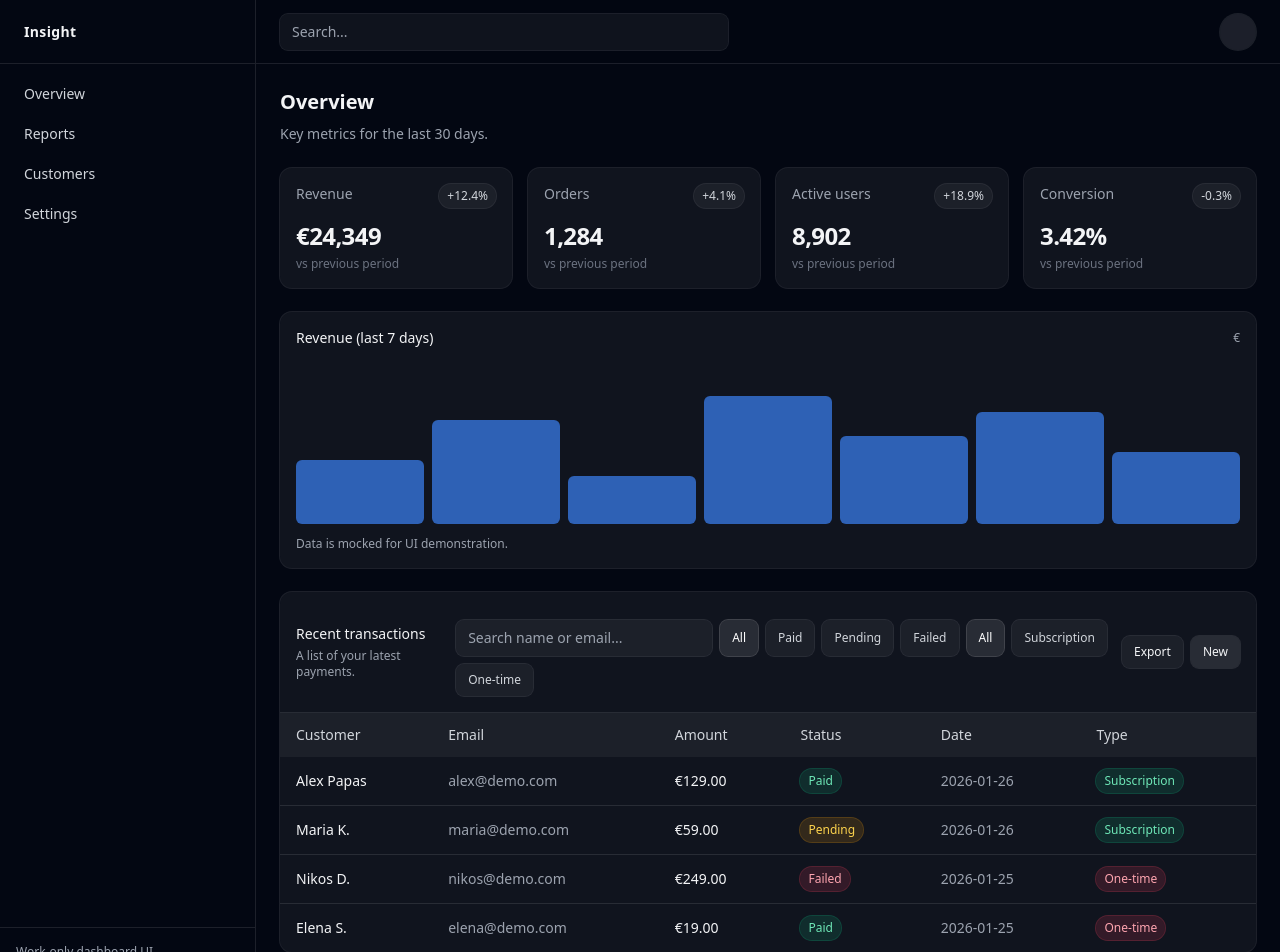
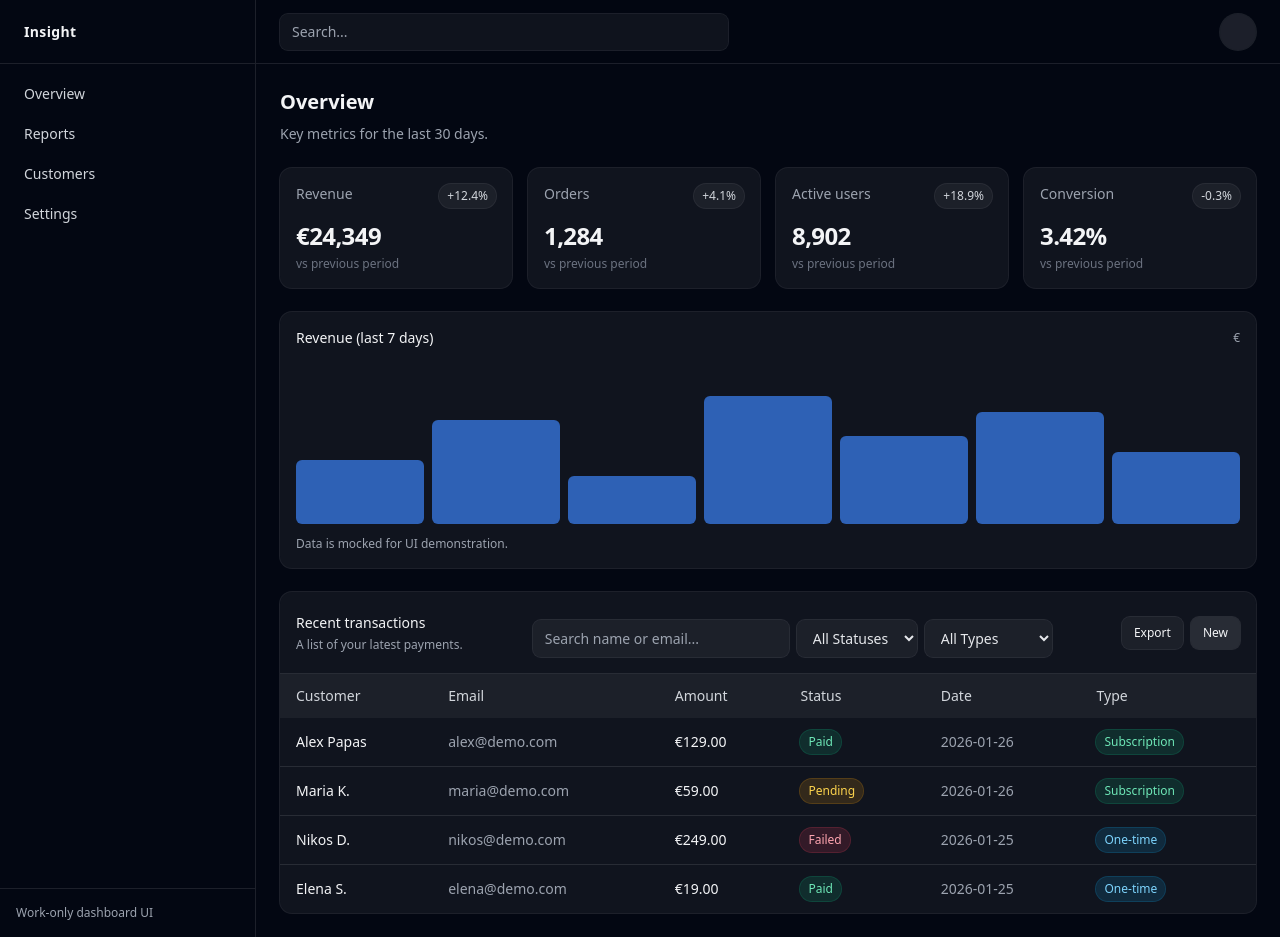
Before and after one commit to Arva96/portfolio-ui-dashboard, a React (Vite) app: page / in a window 1280 px wide. Shown: the top 952 px of the page. Built offline with nearby package versions, Linux system fonts and the light colour scheme.

Commit message:
Extract badge component and refactor table badges

```diff
--- a/src/App.jsx
+++ b/src/App.jsx
@@ -1,4 +1,5 @@
 import { useEffect, useState } from "react"
+import Badge from "./components/badge";
 
 export default function App() {
   const [transactions, setTransactions] = useState([])
@@ -153,38 +154,25 @@ useEffect(() => {
                placeholder:text-gray-400 ring-1 ring-white/10 focus:outline-none
                focus:ring-2 focus:ring-sky-500/50"
   />
-  {["All", "Paid", "Pending", "Failed"].map((s) => {
-    const active = statusFilter === s
-    return (
-      <button
-        key={s}
-        onClick={() => setStatusFilter(s)}
-        className={`text-xs rounded-lg px-3 py-2 ring-1 transition ${
-          active
-            ? "bg-white/10 text-white ring-white/20"
-            : "bg-white/5 text-gray-300 ring-white/10 hover:bg-white/10"
-        }`}
-      >
-        {s}
-      </button>
-    )
-  })}
-  {["All", "Subscription", "One-time"].map((t) => {
-    const active = typeFilter === t
-    return (
-      <button
-        key={t}
-        onClick={() => {console.log("typeFilter ->", t); setTypeFilter(t)}}
-        className={`text-xs rounded-lg px-3 py-2 ring-1 transition ${
-          active
-            ? "bg-white/10 text-white ring-white/20"
-            : "bg-white/5 text-gray-300 ring-white/10 hover:bg-white/10"
-        }`}
-      >
-        {t}
-      </button>
-    )
-  })}
+
+      <select value={statusFilter} onChange={(s) => setStatusFilter(s.target.value)} className="rounded-lg bg-white/5 text-gray-200 ring-1 ring-white/10 px-3 py-2 text-sm outline-none">
+        <option value="All" className="bg-gray-900">All Statuses</option>
+        <option value="Paid" className="bg-gray-900">Paid</option>
+        <option value="Pending" className="bg-gray-900">Pending</option>
+        <option value="Failed" className="bg-gray-900">Failed</option>
+        <option value="Unknown" className="bg-gray-900">Unknown</option>
+
+      </select>
+
+      <select value={typeFilter} onChange={(s) => setTypeFilter(s.target.value)} className="rounded-lg bg-white/5 text-gray-200 ring-1 ring-white/10 px-3 py-2 text-sm outline-none">
+        <option value="All" className="bg-gray-900">All Types</option>
+        <option value="Subscription" className="bg-gray-900">Subscription</option>
+        <option value="One-time" className="bg-gray-900">One Time</option>
+
+      </select>
+
+
+
 </div>
 
 
@@ -238,19 +226,6 @@ useEffect(() => {
 
   </tr>
 ): ( filteredTransactions.map((tx, idx) => {
-    const statusBadge =
-      tx.status === "Paid"
-        ? "bg-emerald-500/15 text-emerald-300 ring-emerald-500/30"
-        : tx.status === "Pending"
-        ? "bg-amber-500/15 text-amber-300 ring-amber-500/30"
-        : tx.status === "Failed"
-        ? "bg-rose-500/15 text-rose-300 ring-rose-500/30"
-        : "bg-white/10 text-gray-200 ring-white/20"
-
-      const typeBadge =
-        tx.type === "Subscription"
-        ? "bg-emerald-500/15 text-emerald-300 ring-emerald-500/30"
-        : "bg-rose-500/15 text-rose-300 ring-rose-500/30"
 
     return (
       <tr key={idx} className="hover:bg-white/5">
@@ -258,15 +233,11 @@ useEffect(() => {
         <td className="px-4 py-3 text-gray-400">{tx.email}</td>
         <td className="px-4 py-3">{tx.amount}</td>
         <td className="px-4 py-3">
-          <span className={`inline-flex rounded-full px-2 py-1 text-xs ring-1 ${statusBadge}`}>
-            {tx.status}
-          </span>
+          <Badge variant="status" value={tx.status} />
         </td>
         <td className="px-4 py-3 text-gray-400">{tx.date}</td>
         <td className="px-4 py-3">
-          <span className={`inline-flex rounded-full px-2 py-1 text-xs ring-1 ${typeBadge}`}>
-            {tx.type}
-          </span>
+          <Badge variant="type" value={tx.type} />
         </td>
       </tr>
     )
--- /dev/null
+++ b/src/components/badge.jsx
@@ -0,0 +1,27 @@
+export default function Badge({ variant = "status", value }) {
+  const base =
+    "inline-flex rounded-full px-2 py-1 text-xs ring-1";
+
+  if (variant === "status") {
+    const cls =
+      value === "Paid"
+        ? "bg-emerald-500/15 text-emerald-300 ring-emerald-500/30"
+        : value === "Pending"
+        ? "bg-amber-500/15 text-amber-300 ring-amber-500/30"
+        : value === "Failed"
+        ? "bg-rose-500/15 text-rose-300 ring-rose-500/30"
+        : "bg-white/10 text-gray-200 ring-white/20";
+
+    return <span className={`${base} ${cls}`}>{value}</span>;
+  }
+
+  // variant === "type"
+  const cls =
+    value === "Subscription"
+      ? "bg-emerald-500/15 text-emerald-300 ring-emerald-500/30"
+      : value === "One-time"
+      ? "bg-sky-500/15 text-sky-300 ring-sky-500/30"
+      : "bg-white/10 text-gray-200 ring-white/20";
+
+  return <span className={`${base} ${cls}`}>{value}</span>;
+}
```
